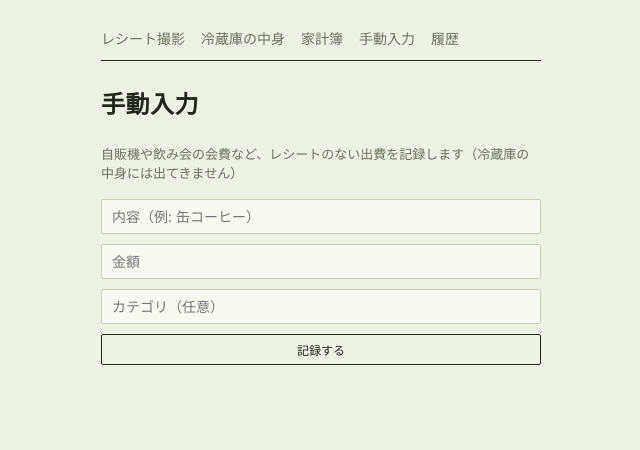
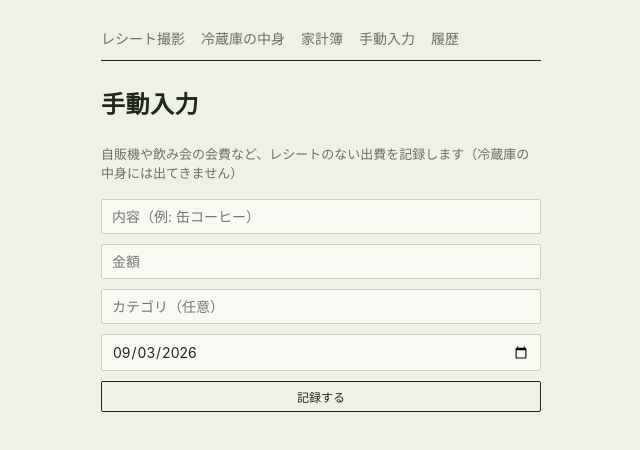
Before and after one commit to chikuwa129/reizouko, a Next.js app: page /manual in a window 1280 px wide. Shown: the top 450 px of the page, without its empty margins (319-959 px from the left). Built offline with nearby package versions, Linux system fonts and the light colour scheme; no server answers.

Commit message:
手動入力に日付選択を追加

```diff
--- a/app/manual/page.tsx
+++ b/app/manual/page.tsx
@@ -5,9 +5,12 @@ import { supabase } from "../lib/supabase";
 import Nav from "../components/Nav";
 
 export default function ManualPage() {
+  const today = new Date().toISOString().split("T")[0];
+
   const [name, setName] = useState("");
   const [price, setPrice] = useState("");
   const [category, setCategory] = useState("");
+  const [date, setDate] = useState(today);
   const [saved, setSaved] = useState(false);
   const [error, setError] = useState<string | null>(null);
 
@@ -15,7 +18,6 @@ export default function ManualPage() {
     e.preventDefault();
     setSaved(false);
     setError(null);
-    const today = new Date().toISOString().split("T")[0];
 
     const { error: insertError } = await supabase.from("products").insert([
       {
@@ -24,7 +26,7 @@ export default function ManualPage() {
         price: Number(price) || 0,
         type: "non_food",
         quantity: 1,
-        purchase_date: today,
+        purchase_date: date,
         status: "未消費",
         receipt_id: crypto.randomUUID(),
       },
@@ -37,6 +39,7 @@ export default function ManualPage() {
       setName("");
       setPrice("");
       setCategory("");
+      setDate(today);
     }
   };
 
@@ -50,6 +53,7 @@ export default function ManualPage() {
         <input className="input" placeholder="内容（例: 缶コーヒー）" value={name} onChange={(e) => setName(e.target.value)} />
         <input className="input" placeholder="金額" type="number" value={price} onChange={(e) => setPrice(e.target.value)} required />
         <input className="input" placeholder="カテゴリ（任意）" value={category} onChange={(e) => setCategory(e.target.value)} />
+        <input className="input" type="date" value={date} onChange={(e) => setDate(e.target.value)} required />
         <button className="btn" type="submit">記録する</button>
       </form>
 
```
